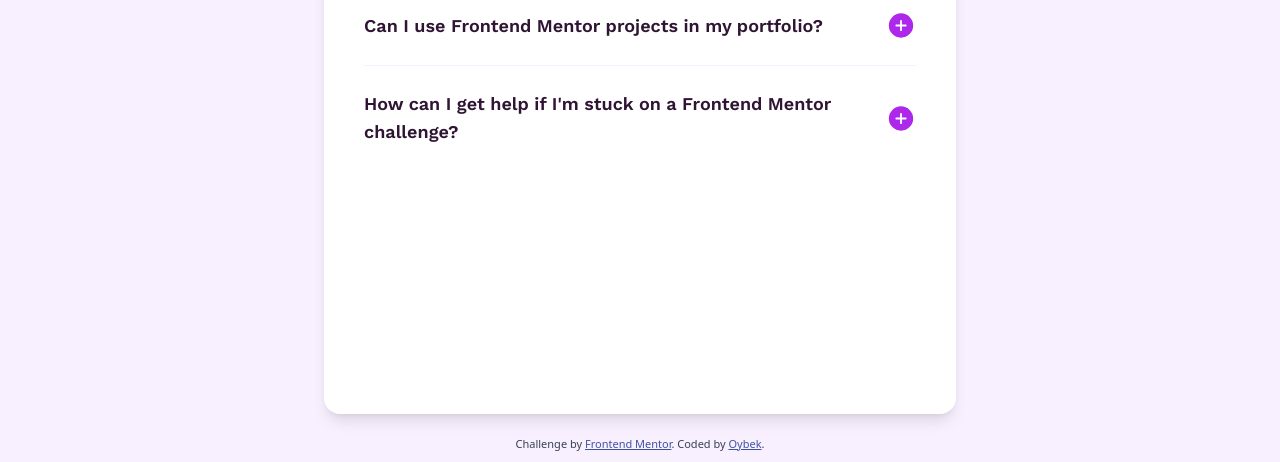
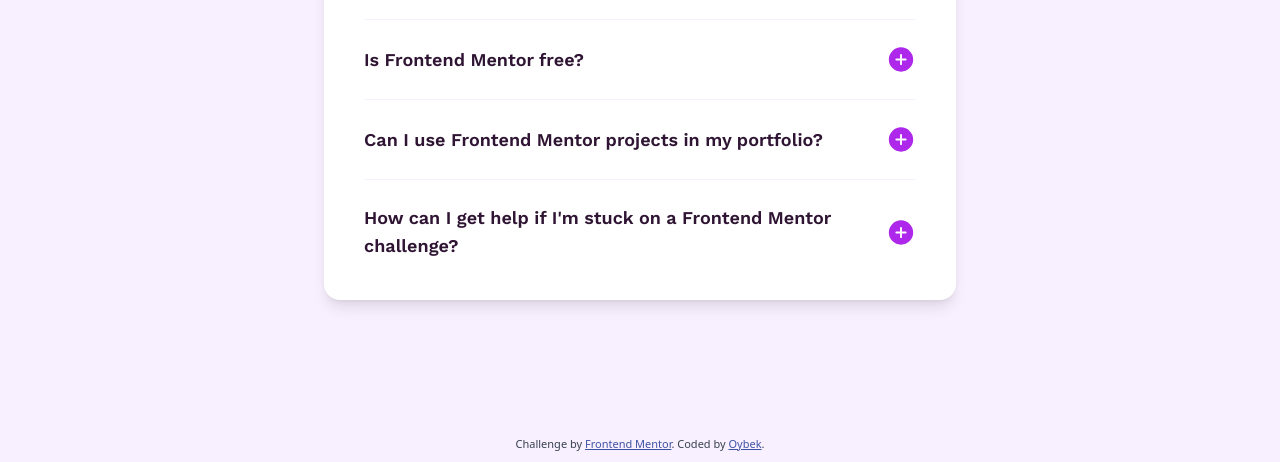
Before and after one commit to OybekMavlonov/frontendmentor-faq-accordion, a website: page index.html in a window 1280 px wide. Shown: the part 338-800 px from the top of the page. Drawn offline with Linux system fonts and the light colour scheme.

Commit message:
height corrected

```diff
--- a/index.html
+++ b/index.html
@@ -25,7 +25,7 @@
 <div class="h-screen flex flex-col">
     <div class="md:bg-[url('./assets/images/background-pattern-desktop.svg')] bg-[url('./assets/images/background-pattern-mobile.svg')] h-[40%] bg-cover bg-center"></div>
     <div class="h-[60%] bg-pink"></div>
-    <main class="max-h-[88vh] md:h-full overflow-auto absolute top-1/2 left-1/2 transform -translate-x-1/2 -translate-y-1/2
+    <main class="max-h-[88vh] md:h-auto overflow-auto absolute top-1/2 left-1/2 transform -translate-x-1/2 -translate-y-1/2
         bg-white md:max-w-[632px] w-9/12 rounded-2xl shadow-lg md:p-10 p-6">
         <div class="flex items-center gap-5">
             <img class="rounded-xl" src="./assets/images/icon-star.svg" alt="icon-star">
```
Also changed, not shown: tailwind.css.
